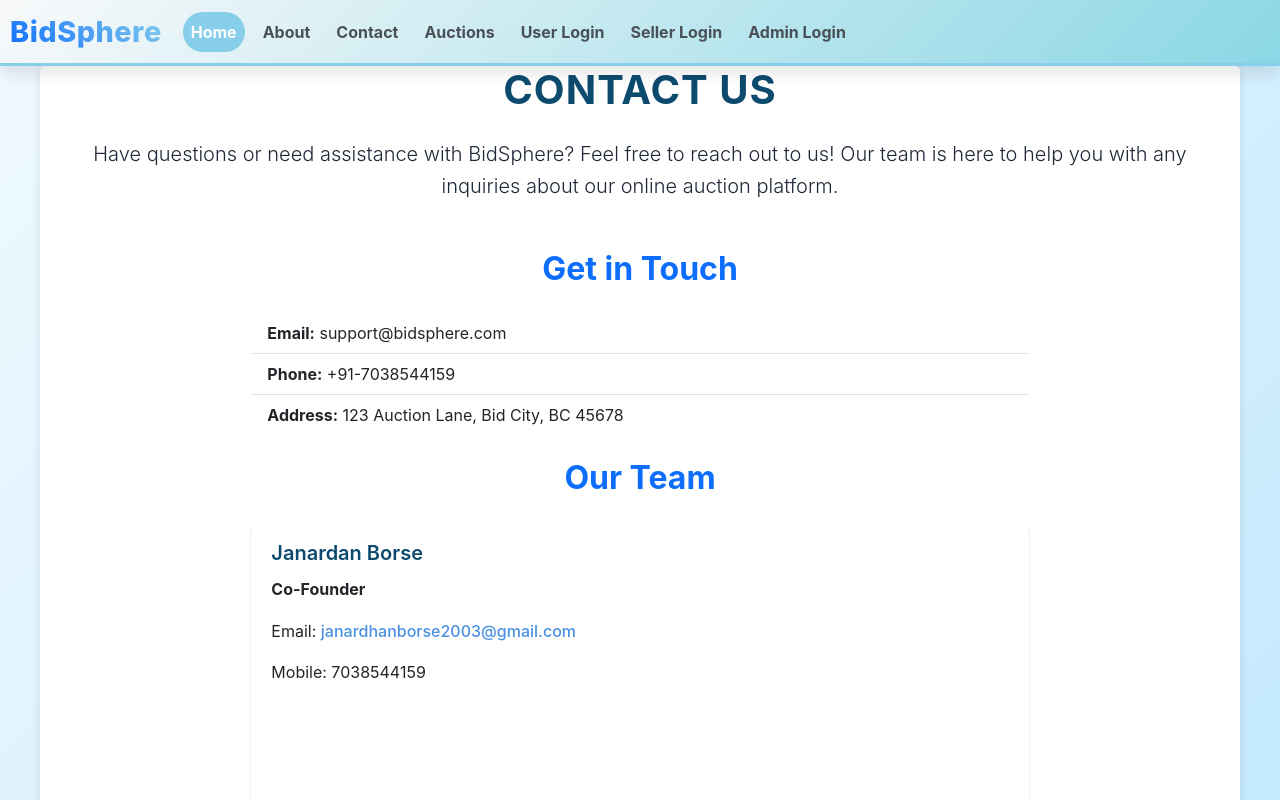
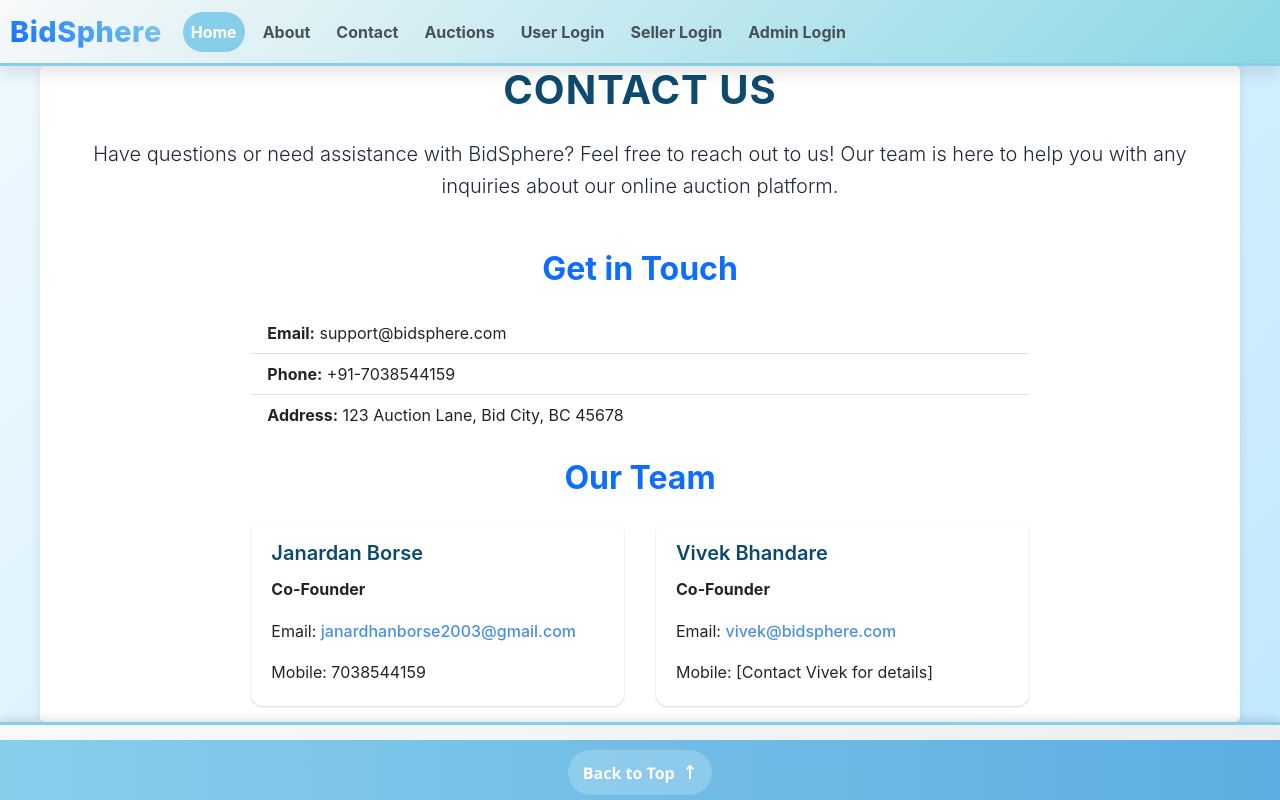
Before and after one commit to janardan04/BidSphere-Auction, a React (Create React App) app: page /contact in a window 1280 px wide. Shown: the top 800 px of the page. Built offline with nearby package versions, Linux system fonts and the light colour scheme; no server answers.

Commit message:
Updated Contact page layout

```diff
--- a/src/pages/Contact.js
+++ b/src/pages/Contact.js
@@ -3,7 +3,7 @@ import React from 'react';
 
 const Contact = () => {
     return (
-        <div className="container my-5">
+        <div className="container my-5"  >
             <h1 className="text-center mb-4">Contact Us</h1>
             <p className="lead text-center">
                 Have questions or need assistance with BidSphere? Feel free to reach out to us! Our team is here to help you with any inquiries about our online auction platform.
@@ -22,13 +22,14 @@ const Contact = () => {
                             <strong>Address:</strong> 123 Auction Lane, Bid City, BC 45678
                         </li>
                     </ul>
+
                     <h2 className="text-center text-primary">Our Team</h2>
-                    <div className="card mb-3">
+                    <div className="row">
+                        <div className="col-md-6 mb-3">
+                            <div className="card h-100">
                                 <div className="card-body">
                                     <h5 className="card-title">Janardan Borse</h5>
-                            <p className="card-text">
-                                <strong>Co-Founder</strong>
-                            </p>
+                                    <p className="card-text"><strong>Co-Founder</strong></p>
                                     <p className="card-text">
                                         Email:{' '}
                                         <a href="mailto:janardhanborse2003@gmail.com">
@@ -38,23 +39,24 @@ const Contact = () => {
                                     <p className="card-text">Mobile: 7038544159</p>
                                 </div>
                             </div>
-                    <div className="card">
+                        </div>
+                        <div className="col-md-6 mb-3">
+                            <div className="card h-100">
                                 <div className="card-body">
                                     <h5 className="card-title">Vivek Bhandare</h5>
-                            <p className="card-text">
-                                <strong>Co-Founder</strong>
-                            </p>
+                                    <p className="card-text"><strong>Co-Founder</strong></p>
                                     <p className="card-text">
                                         Email:{' '}
                                         <a href="mailto:vivek@bidsphere.com">
                                             vivek@bidsphere.com
                                         </a>
                                     </p>
-                            <p className="card-text">
-                                Mobile: [Contact Vivek for details]
-                            </p>
+                                    <p className="card-text">Mobile: [Contact Vivek for details]</p>
                                 </div>
                             </div>
+                        </div>
+                    </div>
+
                 </div>
             </div>
         </div>
```
Lines whose indentation alone changed are shown as unchanged.
